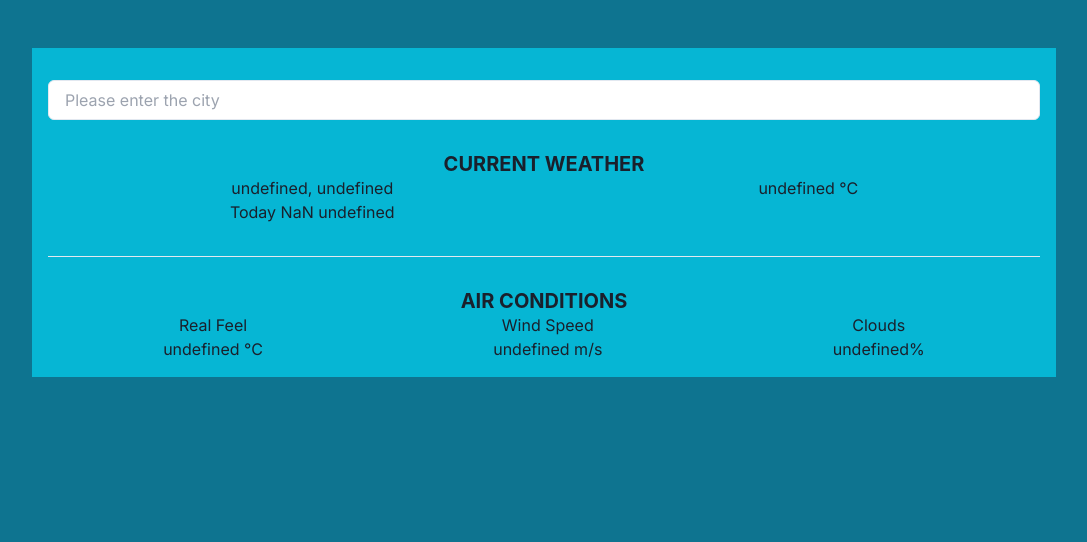
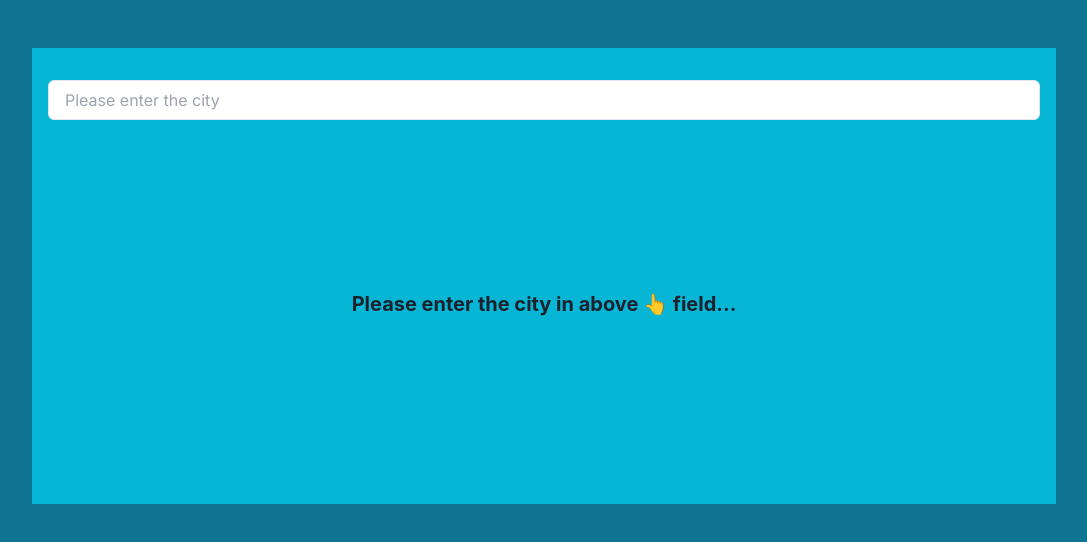
Before and after one commit to mohdasifabid/weather-app, a Next.js app: page / in a window 1280 px wide. Shown: the top 542 px of the page, without its empty margins (96-1183 px from the left). Built offline with nearby package versions, Linux system fonts and the light colour scheme.

Commit message:
Add Skeletorn Debouncing on call

```diff
--- a/app/ui/weatherPage/page.tsx
+++ b/app/ui/weatherPage/page.tsx
@@ -1,14 +1,17 @@
-import { Box, Heading, Input, Stack, Text } from "@chakra-ui/react";
-import { useQuery } from "@tanstack/react-query";
 import axios from "axios";
 import { useState } from "react";
+import { debounce } from "lodash";
+import { useQuery } from "@tanstack/react-query";
+
+import { Box, Heading, Input, SkeletonText, Text } from "@chakra-ui/react";
 
 export const WeatherPage: React.FC<any> = () => {
   const [city, setCity] = useState("");
-  const apiKey = process.env.API_KEY;
+  const apiKey = "92c7a8f788bd494fbee85f6d8126665e";
+  const debouncedSetCity = debounce(setCity, 500);
 
   const getWeather = async (selectedCity: string) => {
-    const url = `https://api.weatherbit.io/v2.0/current?city=${selectedCity}&key=92c7a8f788bd494fbee85f6d8126665e`;
+    const url = `https://api.weatherbit.io/v2.0/current?city=${selectedCity}&key=${apiKey}`;
     const res = await axios.get(url);
     return res.data;
   };
@@ -18,13 +21,13 @@ export const WeatherPage: React.FC<any> = () => {
     queryFn: () => getWeather(city),
     enabled: Boolean(city),
   });
-  console.log(data?.data[0]);
+
   const weatherInfo = data?.data[0];
   const dateString = weatherInfo?.ob_time;
   const dateObject = new Date(dateString);
-  console.log(dateObject);
   const day = dateObject.getDate();
   const month = dateObject.getMonth() + 1;
+
   const monthNames = [
     "January",
     "February",
@@ -46,13 +49,25 @@ export const WeatherPage: React.FC<any> = () => {
         bg="white"
         size="md"
         width={"100%"}
-        onChange={(e) => setCity(e.target.value)}
+        onChange={(e) => debouncedSetCity(e.target.value)}
         placeholder="Please enter the city"
       />
       {isFetching ? (
-        <p>Loading...</p>
+        <Box padding="6" boxShadow="lg" bg="white">
+          <SkeletonText mt="4" noOfLines={10} spacing="4" skeletonHeight="3" />
+        </Box>
+      ) : data?.data[0] === undefined ? (
+        <Box
+          width={"100%"}
+          minHeight={"23rem"}
+          display="flex"
+          justifyContent="center"
+          alignItems="center"
+        >
+          <Heading size="md">Please enter the city in above 👆 field...</Heading>
+        </Box>
       ) : (
-        <Box paddingTop={"2rem"} display="flex" width="100%">
+        <Box paddingTop={"2rem"} display="flex" width="100%" minHeight={"23rem"}>
           <Box width={"100%"} display="flex" flexDir={"column"} gap={"2rem"}>
             <Box>
               <Heading textAlign="center" size={"md"}>
--- a/package.json
+++ b/package.json
@@ -17,6 +17,7 @@
     "axios": "^1.6.7",
     "dotenv": "^16.4.5",
     "framer-motion": "^11.0.8",
+    "lodash": "^4.17.21",
     "next": "14.1.1",
     "react": "^18",
     "react-dom": "^18"
```
Also changed, not shown: 1 other file (tests, documents, lock files or other folders).
